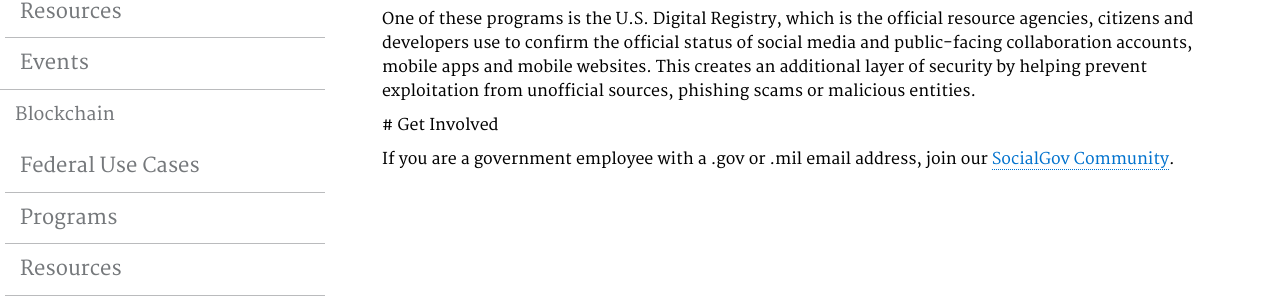
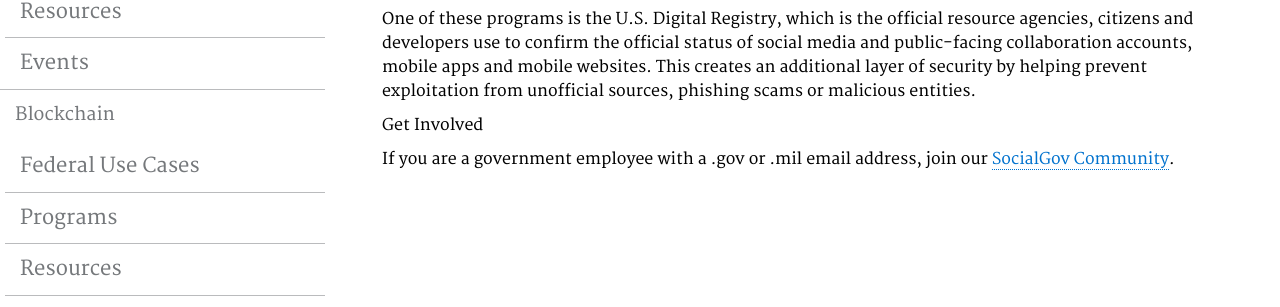
Before and after one commit to GSA/emerging-technology-atlas, a Jekyll site: the page built from pages/social-technology.md, in a window 1280 px wide. Shown: the part 520-827 px from the top of the page. Built offline with Jekyll 4.4.1, drawn with Linux system fonts in a browser that asks for light colours.

```diff
--- a/pages/social-technology.md
+++ b/pages/social-technology.md
@@ -22,6 +22,6 @@ description: ""
 <p>One of these programs is the U.S. Digital Registry, which is the official resource agencies, citizens and developers use to confirm the official status of social media and public-facing collaboration accounts, mobile apps and mobile websites. This creates an additional layer of security by helping prevent exploitation from unofficial sources, phishing scams or malicious entities.</p>
 
 
-<p># Get Involved</p>
+<p>Get Involved</p>
 
 <p>If you are a government employee with a .gov or .mil email address, join our <a href="mailto:SM-COP-subscribe-request@listserv.gsa.gov?subject=SocialGov%20listserv">SocialGov Community</a>.</p>
```
